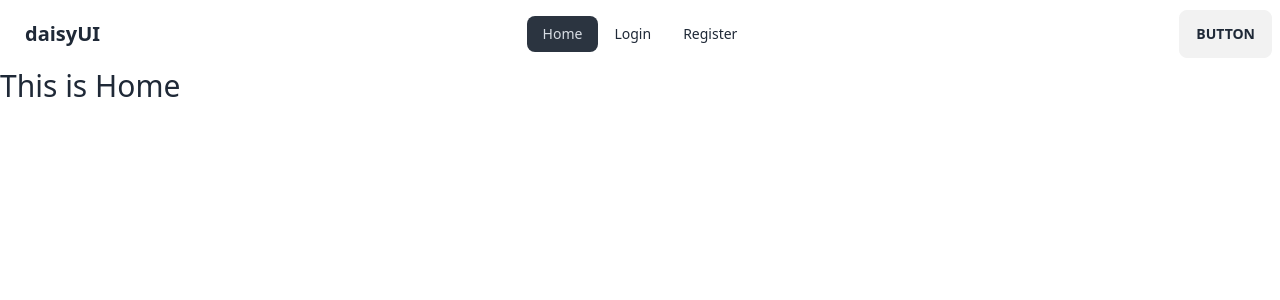
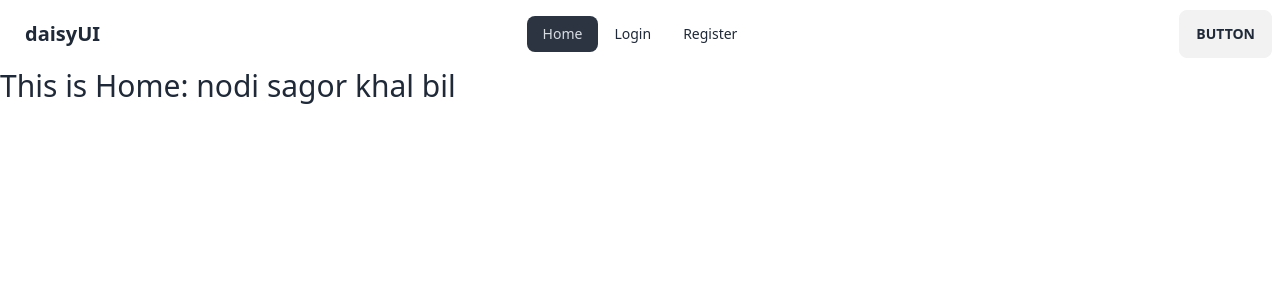
Before and after one commit to SAJIB6260/m-51-auth-moha-milon, a React (Vite) app: page / in a window 1280 px wide. Shown: the top 300 px of the page. Built offline with nearby package versions, Linux system fonts and the light colour scheme.

Commit message:
create context with AuthProvider

```diff
--- a/package.json
+++ b/package.json
@@ -13,6 +13,7 @@
     "firebase": "^10.4.0",
     "localforage": "^1.10.0",
     "match-sorter": "^6.3.1",
+    "prop-types": "^15.8.1",
     "react": "^18.2.0",
     "react-dom": "^18.2.0",
     "react-router-dom": "^6.16.0",
--- /dev/null
+++ b/src/Providers/AuthProvider.jsx
@@ -0,0 +1,33 @@
+import { createContext } from "react";
+import PropTypes from 'prop-types';
+
+export const AuthContext = createContext(null)
+
+const AuthProvider = ({children}) => {
+
+    const authInfo = { Name: 'nodi sagor khal bil' }
+
+    return (
+        <AuthContext.Provider value={authInfo}>
+            {children}
+        </AuthContext.Provider>
+    );
+};
+
+export default AuthProvider;
+
+
+AuthProvider.propTypes = {
+    children: PropTypes.node
+}
+
+
+/***
+ * 1. create context and export it
+ * 2. set  provider with value
+ * 3. use the AuthProvider in the main.jsx file
+ * 4. access children in the AuthProvider component as children and use it in the middle of the Provider
+ *
+ *
+ *
+ * ***/
--- a/src/components/Home.jsx
+++ b/src/components/Home.jsx
@@ -1,9 +1,15 @@
+import { useContext } from "react";
+import { AuthContext } from "../Providers/AuthProvider";
 
 
 const Home = () => {
+
+    const authInfo = useContext(AuthContext)
+    console.log(authInfo)
+
     return (
         <div>
-            <h2 className="text-3xl">This is Home</h2>
+            <h2 className="text-3xl">This is Home: {authInfo.Name}</h2>
         </div>
     );
 };
--- a/src/main.jsx
+++ b/src/main.jsx
@@ -9,6 +9,7 @@
 import Home from './components/Home';
 import Login from './components/Login';
 import Register from './components/Register';
+import AuthProvider from './Providers/AuthProvider';
 
 
 const router = createBrowserRouter([
@@ -36,6 +37,8 @@
 
 ReactDOM.createRoot(document.getElementById('root')).render(
   <React.StrictMode>
-    <RouterProvider router={router} />
+    <AuthProvider>
+      <RouterProvider router={router} />
+    </AuthProvider>
   </React.StrictMode>,
 )
```
Also changed, not shown: 1 other file (tests, documents, lock files or other folders).
